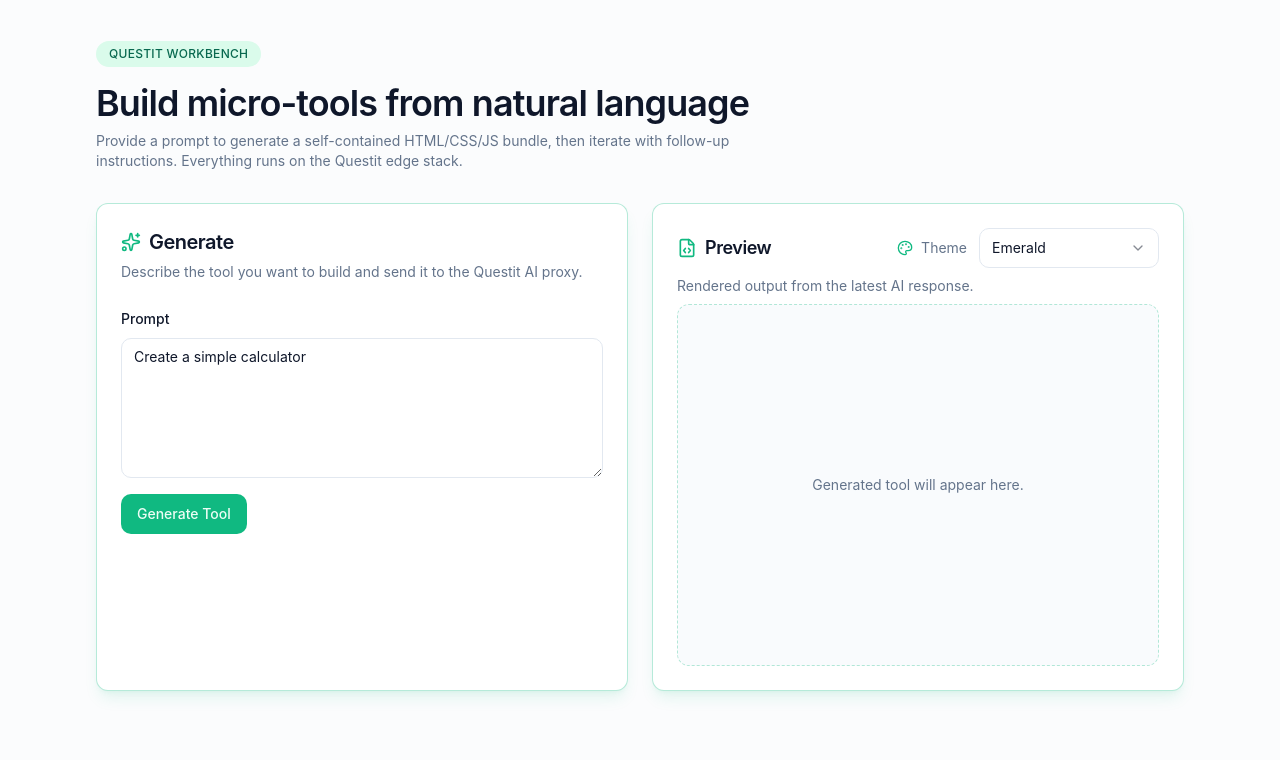
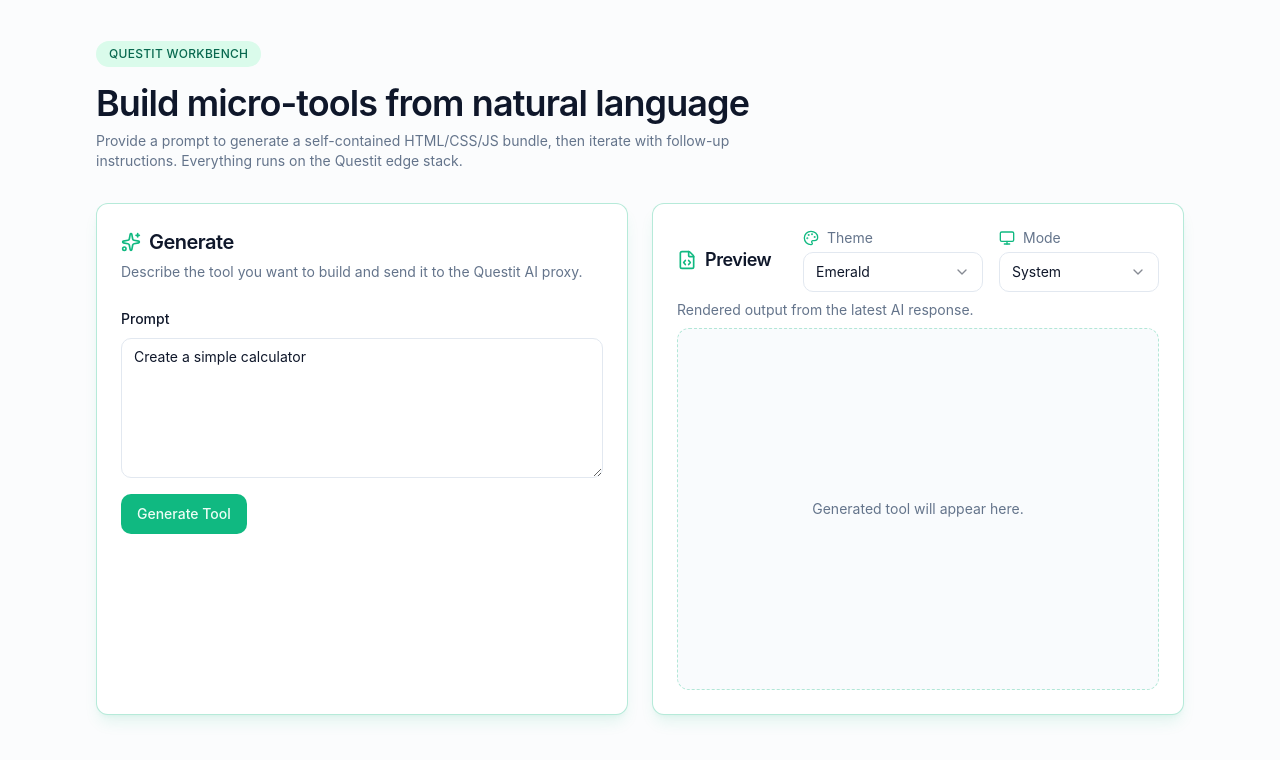
Before and after one commit to aaquib90/questit, a React (Vite) app in the folder web/: page / in a window 1280 px wide. Shown: the top 760 px of the page. Built offline with nearby package versions, Linux system fonts and the light colour scheme.

Commit message:
Add color mode toggle to workbench

```diff
--- a/web/src/App.jsx
+++ b/web/src/App.jsx
@@ -6,7 +6,10 @@
   CheckCircle2,
   History as HistoryIcon,
   FileCode,
-  Palette
+  Palette,
+  Moon,
+  Sun,
+  Monitor
 } from 'lucide-react';
 
 import { Badge } from '@/components/ui/badge';
@@ -47,10 +50,41 @@
   '--font-sans': "'Inter', system-ui, -apple-system, BlinkMacSystemFont, 'Segoe UI', sans-serif"
 };
 
+const BASE_DARK_THEME_VARS = {
+  '--background': '222.2 47.4% 11.2%',
+  '--foreground': '210 40% 98%',
+  '--card': '217.2 32.6% 17.5%',
+  '--card-foreground': '210 40% 98%',
+  '--popover': '217.2 32.6% 17.5%',
+  '--popover-foreground': '210 40% 98%',
+  '--primary': '152 90% 44%',
+  '--primary-foreground': '160 84% 12%',
+  '--secondary': '217.2 32.6% 17.5%',
+  '--secondary-foreground': '210 40% 98%',
+  '--muted': '217.2 32.6% 17.5%',
+  '--muted-foreground': '215 20.2% 65.1%',
+  '--accent': '217.2 32.6% 17.5%',
+  '--accent-foreground': '210 40% 98%',
+  '--destructive': '0 62.8% 30.6%',
+  '--destructive-foreground': '0 85.7% 97.3%',
+  '--border': '217.2 32.6% 17.5%',
+  '--input': '217.2 32.6% 17.5%',
+  '--ring': '152 90% 44%',
+  '--radius': '0.75rem',
+  '--font-sans': "'Inter', system-ui, -apple-system, BlinkMacSystemFont, 'Segoe UI', sans-serif"
+};
+
 const THEME_PRESETS = {
   emerald: {
     label: 'Emerald',
-    overrides: {}
+    overrides: {},
+    darkOverrides: {
+      '--primary': '152 90% 44%',
+      '--primary-foreground': '210 40% 98%',
+      '--accent': '152 90% 44%',
+      '--accent-foreground': '210 40% 98%',
+      '--ring': '152 90% 44%'
+    }
   },
   sky: {
     label: 'Sky',
@@ -66,6 +100,13 @@
       '--muted-foreground': '204 16% 38%',
       '--border': '198 58% 88%',
       '--input': '198 58% 88%'
+    },
+    darkOverrides: {
+      '--primary': '199 89% 55%',
+      '--primary-foreground': '210 40% 98%',
+      '--accent': '199 89% 55%',
+      '--accent-foreground': '210 40% 98%',
+      '--ring': '199 89% 55%'
     }
   },
   violet: {
@@ -82,6 +123,13 @@
       '--muted-foreground': '265 20% 42%',
       '--border': '263 46% 88%',
       '--input': '263 46% 88%'
+    },
+    darkOverrides: {
+      '--primary': '262 84% 60%',
+      '--primary-foreground': '210 40% 98%',
+      '--accent': '262 84% 60%',
+      '--accent-foreground': '210 40% 98%',
+      '--ring': '262 84% 60%'
     }
   },
   amber: {
@@ -98,6 +146,13 @@
       '--muted-foreground': '30 15% 35%',
       '--border': '37 68% 85%',
       '--input': '37 68% 85%'
+    },
+    darkOverrides: {
+      '--primary': '37 92% 55%',
+      '--primary-foreground': '210 40% 98%',
+      '--accent': '37 92% 55%',
+      '--accent-foreground': '210 40% 98%',
+      '--ring': '37 92% 55%'
     }
   },
   rose: {
@@ -114,6 +169,13 @@
       '--muted-foreground': '343.4 79.7% 34.7%',
       '--border': '352.7 96.1% 90%',
       '--input': '352.7 96.1% 90%'
+    },
+    darkOverrides: {
+      '--primary': '349.7 89.2% 60.2%',
+      '--primary-foreground': '210 40% 98%',
+      '--accent': '349.7 89.2% 60.2%',
+      '--accent-foreground': '210 40% 98%',
+      '--ring': '349.7 89.2% 60.2%'
     }
   },
   cyan: {
@@ -130,6 +192,13 @@
       '--muted-foreground': '191.6 91.4% 36.5%',
       '--border': '186.2 93.5% 81.8%',
       '--input': '186.2 93.5% 81.8%'
+    },
+    darkOverrides: {
+      '--primary': '188.7 94.5% 42.7%',
+      '--primary-foreground': '210 40% 98%',
+      '--accent': '188.7 94.5% 42.7%',
+      '--accent-foreground': '210 40% 98%',
+      '--ring': '188.7 94.5% 42.7%'
     }
   },
   indigo: {
@@ -146,6 +215,13 @@
       '--muted-foreground': '243.4 75.4% 58.6%',
       '--border': '228 96.5% 88.8%',
       '--input': '228 96.5% 88.8%'
+    },
+    darkOverrides: {
+      '--primary': '238.7 83.5% 66.7%',
+      '--primary-foreground': '210 40% 98%',
+      '--accent': '238.7 83.5% 66.7%',
+      '--accent-foreground': '210 40% 98%',
+      '--ring': '238.7 83.5% 66.7%'
     }
   },
   lime: {
@@ -162,6 +238,13 @@
       '--muted-foreground': '87.6 61.2% 20.2%',
       '--border': '80.9 88.5% 79.6%',
       '--input': '80.9 88.5% 79.6%'
+    },
+    darkOverrides: {
+      '--primary': '83.7 80.5% 44.3%',
+      '--primary-foreground': '210 40% 98%',
+      '--accent': '83.7 80.5% 44.3%',
+      '--accent-foreground': '210 40% 98%',
+      '--ring': '83.7 80.5% 44.3%'
     }
   },
   slate: {
@@ -178,6 +261,13 @@
       '--muted-foreground': '215.3 19.3% 34.5%',
       '--border': '212.7 26.8% 83.9%',
       '--input': '212.7 26.8% 83.9%'
+    },
+    darkOverrides: {
+      '--primary': '215.4 16.3% 46.9%',
+      '--primary-foreground': '210 40% 98%',
+      '--accent': '215.4 16.3% 46.9%',
+      '--accent-foreground': '210 40% 98%',
+      '--ring': '215.4 16.3% 46.9%'
     }
   }
 };
@@ -187,16 +277,34 @@
   value,
   label: config.label
 }));
+const COLOR_MODE_STORAGE_KEY = 'questit-color-mode';
+const COLOR_MODE_OPTIONS = [
+  { value: 'light', label: 'Light' },
+  { value: 'dark', label: 'Dark' },
+  { value: 'system', label: 'System' }
+];
+
+function resolveThemeVars(themeKey = DEFAULT_THEME_KEY) {
+  const preset = THEME_PRESETS[themeKey] ?? THEME_PRESETS[DEFAULT_THEME_KEY];
+  const lightVars = { ...BASE_THEME_VARS, ...preset.overrides };
+  const darkVars = { ...BASE_DARK_THEME_VARS, ...(preset.darkOverrides ?? {}) };
+  return { lightVars, darkVars };
+}
 
 function buildThemeCss(themeKey = DEFAULT_THEME_KEY) {
-  const overrides = THEME_PRESETS[themeKey]?.overrides ?? {};
-  const mergedVars = { ...BASE_THEME_VARS, ...overrides };
-  const declarations = Object.entries(mergedVars)
+  const { lightVars, darkVars } = resolveThemeVars(themeKey);
+  const toDeclarations = (vars) =>
+    Object.entries(vars)
       .map(([token, value]) => `${token}: ${value};`)
       .join('\n');
+
   return `
 :root {
-${declarations}
+${toDeclarations(lightVars)}
+}
+
+.dark {
+${toDeclarations(darkVars)}
 }
 
 *, *::before, *::after {
@@ -212,13 +320,15 @@
 `;
 }
 
-function buildIframeHTML({ html = '', css = '', js = '' }, themeKey = DEFAULT_THEME_KEY) {
+function buildIframeHTML({ html = '', css = '', js = '' }, themeKey = DEFAULT_THEME_KEY, mode = 'light') {
   const themeCss = buildThemeCss(themeKey);
+  const htmlClass = mode === 'dark' ? ' class="dark"' : '';
   return `<!doctype html>
-<html>
+<html${htmlClass}>
 <head>
 <meta charset="utf-8"/>
-<style>${themeCss}${css || ''}</style>
+<style>${themeCss}
+${css || ''}</style>
 </head>
 <body>
 ${html || '<p>No HTML returned.</p>'}
@@ -239,27 +349,66 @@
   const [history, setHistory] = useState([]);
   const [iterationPrompt, setIterationPrompt] = useState('');
   const [selectedTheme, setSelectedTheme] = useState(DEFAULT_THEME_KEY);
+  const [colorMode, setColorMode] = useState(() => {
+    if (typeof window === 'undefined') return 'system';
+    try {
+      return localStorage.getItem(COLOR_MODE_STORAGE_KEY) || 'system';
+    } catch {
+      return 'system';
+    }
+  });
+  const [systemPrefersDark, setSystemPrefersDark] = useState(() => {
+    if (typeof window === 'undefined') return false;
+    return window.matchMedia('(prefers-color-scheme: dark)').matches;
+  });
   const endpoint = useMemo(() => {
     const params = new URLSearchParams(window.location.search);
     return params.get('endpoint') || 'https://questit.cc/api/ai/proxy';
   }, []);
   const { html: currentHtml, css: currentCss, js: currentJs } = toolCode;
   const hasGenerated = Boolean(currentHtml || currentCss || currentJs);
+  const resolvedMode = colorMode === 'system' ? (systemPrefersDark ? 'dark' : 'light') : colorMode;
   const iframeDoc = useMemo(
-    () => (hasGenerated ? buildIframeHTML({ html: currentHtml, css: currentCss, js: currentJs }, selectedTheme) : ''),
-    [currentCss, currentHtml, currentJs, hasGenerated, selectedTheme]
+    () =>
+      hasGenerated
+        ? buildIframeHTML(
+            { html: currentHtml, css: currentCss, js: currentJs },
+            selectedTheme,
+            resolvedMode
+          )
+        : '',
+    [currentCss, currentHtml, currentJs, hasGenerated, resolvedMode, selectedTheme]
   );
+  const ModeIndicator = colorMode === 'system' ? Monitor : resolvedMode === 'dark' ? Moon : Sun;
 
   useEffect(() => {
+    if (typeof window === 'undefined') return undefined;
+    const media = window.matchMedia('(prefers-color-scheme: dark)');
+    const updatePreference = () => setSystemPrefersDark(media.matches);
+    updatePreference();
+    if (media.addEventListener) {
+      media.addEventListener('change', updatePreference);
+      return () => media.removeEventListener('change', updatePreference);
+    }
+    media.addListener(updatePreference);
+    return () => media.removeListener(updatePreference);
+  }, []);
+
+  useEffect(() => {
+    if (typeof window === 'undefined') return;
     const root = document.documentElement;
-    Object.entries(BASE_THEME_VARS).forEach(([token, value]) => {
+    root.classList.toggle('dark', resolvedMode === 'dark');
+    try {
+      localStorage.setItem(COLOR_MODE_STORAGE_KEY, colorMode);
+    } catch (storageError) {
+      console.warn('Failed to persist color mode preference:', storageError);
+    }
+    const { lightVars, darkVars } = resolveThemeVars(selectedTheme);
+    const activeVars = resolvedMode === 'dark' ? darkVars : lightVars;
+    Object.entries(activeVars).forEach(([token, value]) => {
       root.style.setProperty(token, value);
     });
-    const overrides = THEME_PRESETS[selectedTheme]?.overrides ?? {};
-    Object.entries(overrides).forEach(([token, value]) => {
-      root.style.setProperty(token, value);
-    });
-  }, [selectedTheme]);
+  }, [colorMode, resolvedMode, selectedTheme]);
 
   const handleGenerate = async (event) => {
     event?.preventDefault();
@@ -425,7 +574,8 @@
                 <FileCode className="h-5 w-5 text-primary" aria-hidden />
                 Preview
               </CardTitle>
-              <div className="flex flex-col gap-2 text-left sm:flex-row sm:items-center sm:gap-3">
+              <div className="flex flex-col gap-3 text-left sm:flex-row sm:flex-wrap sm:items-center sm:gap-4">
+                <div className="flex flex-col gap-1">
                   <div className="flex items-center gap-2 text-sm text-muted-foreground">
                     <Palette className="h-4 w-4 text-primary" aria-hidden />
                     <span>Theme</span>
@@ -442,7 +592,26 @@
                       ))}
                     </SelectContent>
                   </Select>
-                {hasGenerated ? <Badge variant="secondary">Live</Badge> : null}
+                </div>
+                <div className="flex flex-col gap-1">
+                  <div className="flex items-center gap-2 text-sm text-muted-foreground">
+                    <ModeIndicator className="h-4 w-4 text-primary" aria-hidden />
+                    <span>Mode</span>
+                  </div>
+                  <Select value={colorMode} onValueChange={setColorMode}>
+                    <SelectTrigger className="w-[160px]">
+                      <SelectValue placeholder="Select mode" />
+                    </SelectTrigger>
+                    <SelectContent>
+                      {COLOR_MODE_OPTIONS.map((option) => (
+                        <SelectItem key={option.value} value={option.value}>
+                          {option.label}
+                        </SelectItem>
+                      ))}
+                    </SelectContent>
+                  </Select>
+                </div>
+                {hasGenerated ? <Badge variant="secondary" className="sm:self-center">Live</Badge> : null}
               </div>
             </div>
             <CardDescription>Rendered output from the latest AI response.</CardDescription>
```
Also changed, not shown: 1 other file (tests, documents, lock files or other folders). Lines whose indentation alone changed are shown as unchanged.
